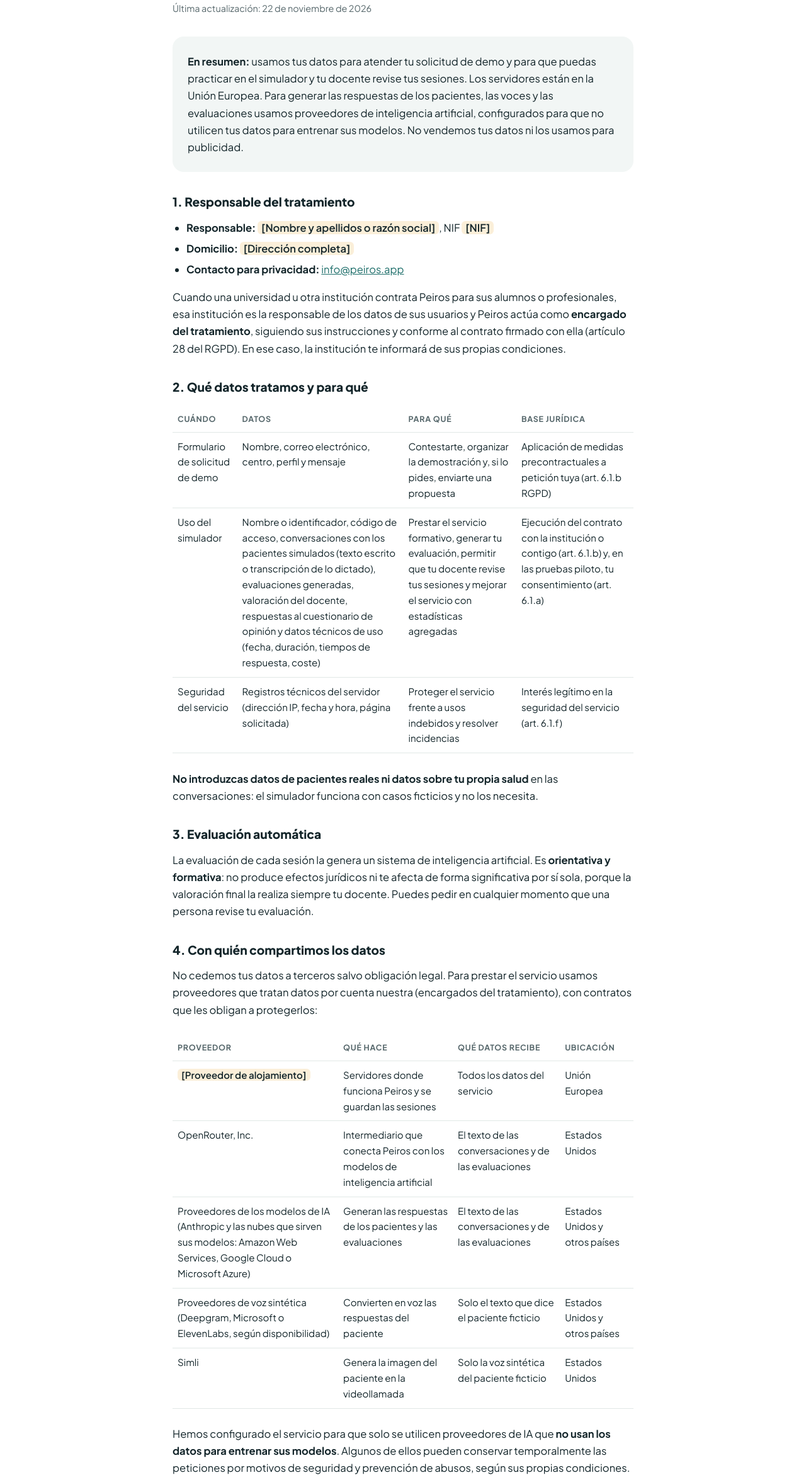
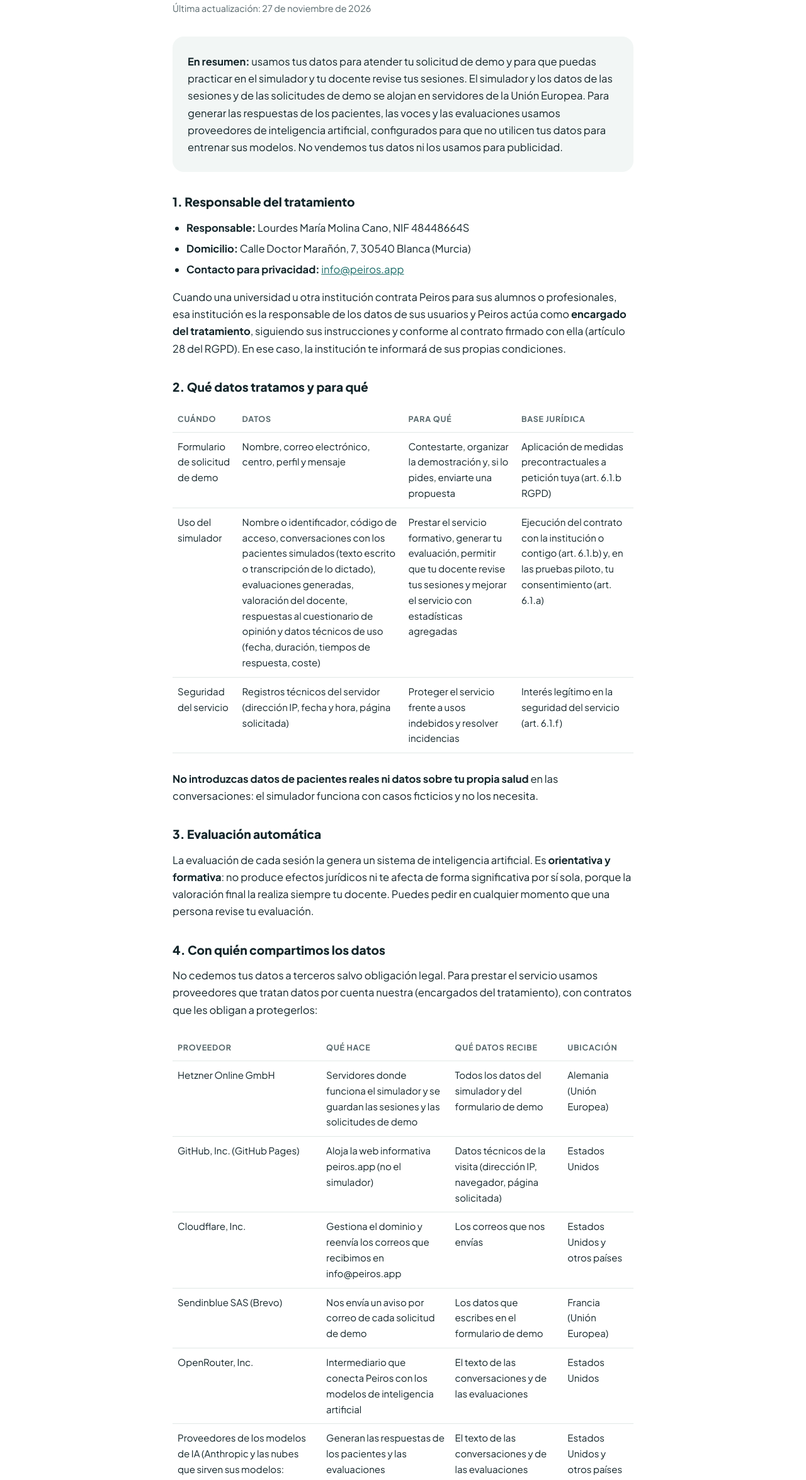
Before and after one commit to jfjalburquerque/peiros.github.io, a plain HTML site: page privacidad.html in a window 1280 px wide. Shown: the part 186-2536 px from the top of the page at 63% size. Drawn offline with Linux system fonts and the light colour scheme.

Commit message:
Páginas legales completas (titular y proveedores)
Co-Authored-By: Claude Opus 5.5 <noreply@anthropic.com>

```diff
--- a/privacidad.html
+++ b/privacidad.html
@@ -12,7 +12,6 @@
   <link rel="stylesheet" href="assets/landing.css">
   <script>window.PEIROS_APP_URL = "https://campus.peiros.app";</script>
   <link rel="canonical" href="https://peiros.app/privacidad.html">
-  <meta name="robots" content="noindex, follow">
 </head>
 <body>
   <header class="site-header">
@@ -30,16 +29,16 @@
   <main class="legal">
     <div class="wrap">
       <h1>Política de privacidad</h1>
-      <p class="updated">Última actualización: 22 de noviembre de 2026</p>
+      <p class="updated">Última actualización: 27 de noviembre de 2026</p>
 
       <div class="summary">
-        <p><b>En resumen:</b> usamos tus datos para atender tu solicitud de demo y para que puedas practicar en el simulador y tu docente revise tus sesiones. Los servidores están en la Unión Europea. Para generar las respuestas de los pacientes, las voces y las evaluaciones usamos proveedores de inteligencia artificial, configurados para que no utilicen tus datos para entrenar sus modelos. No vendemos tus datos ni los usamos para publicidad.</p>
+        <p><b>En resumen:</b> usamos tus datos para atender tu solicitud de demo y para que puedas practicar en el simulador y tu docente revise tus sesiones. El simulador y los datos de las sesiones y de las solicitudes de demo se alojan en servidores de la Unión Europea. Para generar las respuestas de los pacientes, las voces y las evaluaciones usamos proveedores de inteligencia artificial, configurados para que no utilicen tus datos para entrenar sus modelos. No vendemos tus datos ni los usamos para publicidad.</p>
       </div>
 
       <h2>1. Responsable del tratamiento</h2>
       <ul>
-        <li><b>Responsable:</b> <span class="fill">[Nombre y apellidos o razón social]</span>, NIF <span class="fill">[NIF]</span></li>
-        <li><b>Domicilio:</b> <span class="fill">[Dirección completa]</span></li>
+        <li><b>Responsable:</b> Lourdes María Molina Cano, NIF 48448664S</li>
+        <li><b>Domicilio:</b> Calle Doctor Marañón, 7, 30540 Blanca (Murcia)</li>
         <li><b>Contacto para privacidad:</b> <a href="mailto:info@peiros.app">info@peiros.app</a></li>
       </ul>
       <p>Cuando una universidad u otra institución contrata Peiros para sus alumnos o profesionales, esa institución es la responsable de los datos de sus usuarios y Peiros actúa como <b>encargado del tratamiento</b>, siguiendo sus instrucciones y conforme al contrato firmado con ella (artículo 28 del RGPD). En ese caso, la institución te informará de sus propias condiciones.</p>
@@ -81,7 +80,10 @@
         <table>
           <thead><tr><th>Proveedor</th><th>Qué hace</th><th>Qué datos recibe</th><th>Ubicación</th></tr></thead>
           <tbody>
-            <tr><td><span class="fill">[Proveedor de alojamiento]</span></td><td>Servidores donde funciona Peiros y se guardan las sesiones</td><td>Todos los datos del servicio</td><td>Unión Europea</td></tr>
+            <tr><td>Hetzner Online GmbH</td><td>Servidores donde funciona el simulador y se guardan las sesiones y las solicitudes de demo</td><td>Todos los datos del simulador y del formulario de demo</td><td>Alemania (Unión Europea)</td></tr>
+            <tr><td>GitHub, Inc. (GitHub Pages)</td><td>Aloja la web informativa peiros.app (no el simulador)</td><td>Datos técnicos de la visita (dirección IP, navegador, página solicitada)</td><td>Estados Unidos</td></tr>
+            <tr><td>Cloudflare, Inc.</td><td>Gestiona el dominio y reenvía los correos que recibimos en info@peiros.app</td><td>Los correos que nos envías</td><td>Estados Unidos y otros países</td></tr>
+            <tr><td>Sendinblue SAS (Brevo)</td><td>Nos envía un aviso por correo de cada solicitud de demo</td><td>Los datos que escribes en el formulario de demo</td><td>Francia (Unión Europea)</td></tr>
             <tr><td>OpenRouter, Inc.</td><td>Intermediario que conecta Peiros con los modelos de inteligencia artificial</td><td>El texto de las conversaciones y de las evaluaciones</td><td>Estados Unidos</td></tr>
             <tr><td>Proveedores de los modelos de IA (Anthropic y las nubes que sirven sus modelos: Amazon Web Services, Google Cloud o Microsoft Azure)</td><td>Generan las respuestas de los pacientes y las evaluaciones</td><td>El texto de las conversaciones y de las evaluaciones</td><td>Estados Unidos y otros países</td></tr>
             <tr><td>Proveedores de voz sintética (Deepgram, Microsoft o ElevenLabs, según disponibilidad)</td><td>Convierten en voz las respuestas del paciente</td><td>Solo el texto que dice el paciente ficticio</td><td>Estados Unidos y otros países</td></tr>
--- a/sitemap.xml
+++ b/sitemap.xml
@@ -8,4 +8,6 @@
   <url><loc>https://peiros.app/blog/primera-entrevista-adicciones/</loc><lastmod>2026-11-24</lastmod></url>
   <url><loc>https://peiros.app/blog/pacientes-simulados-ia-formacion-psicologia/</loc><lastmod>2026-11-24</lastmod></url>
   <url><loc>https://peiros.app/blog/preguntar-por-el-suicidio/</loc><lastmod>2026-11-24</lastmod></url>
+  <url><loc>https://peiros.app/aviso-legal.html</loc><lastmod>2026-11-27</lastmod></url>
+  <url><loc>https://peiros.app/privacidad.html</loc><lastmod>2026-11-27</lastmod></url>
 </urlset>
```
Also changed, not shown: aviso-legal.html (+5 -7 lines).
